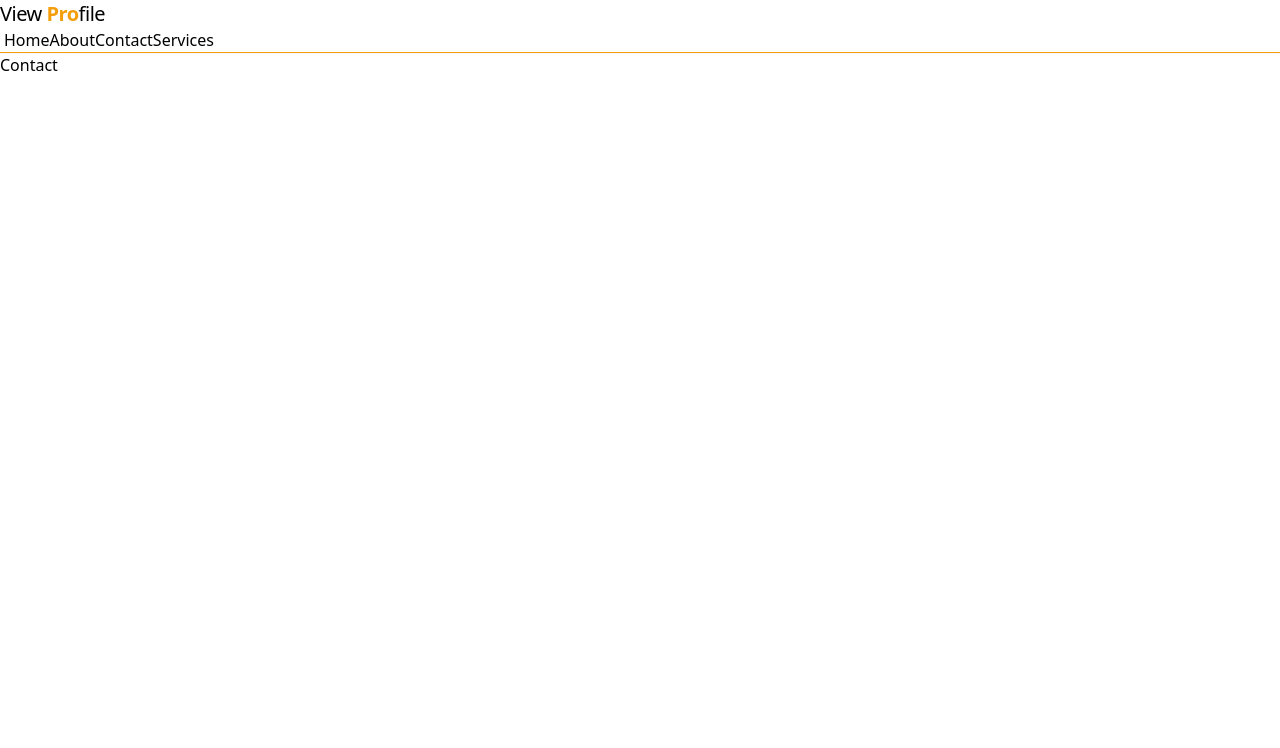
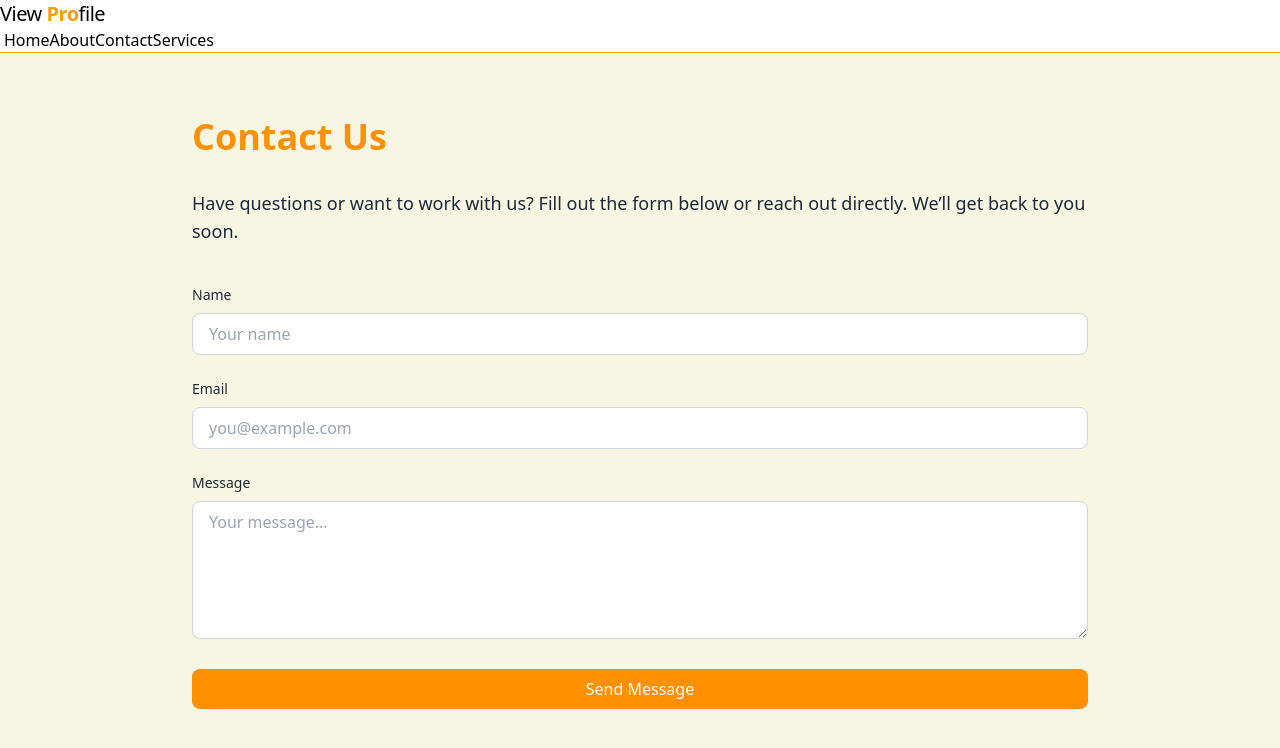
Before and after one commit to AaliyanAslam/github-api-next, a Next.js app: page /contact in a window 1280 px wide. Shown: the top 748 px of the page. Built offline with nearby package versions, Linux system fonts and the light colour scheme.

Commit message:
set about page and contact page ,

```diff
--- a/app/about/page.js
+++ b/app/about/page.js
@@ -1,9 +1,31 @@
-import React from 'react'
+import React from "react";
 
-const page = () => {
+const AboutPage = () => {
   return (
-    <div>About</div>
-  )
-}
+    <section className="min-h-screen bg-[#F6F6E3] text-gray-800 py-16 px-6">
+      <div className="max-w-5xl mx-auto">
+        <h1 className="text-4xl font-bold mb-6 text-[#FF9000] tracking-tight">
+          About Us
+        </h1>
+        <p className="text-lg leading-relaxed mb-6">
+          Welcome to <span className="font-semibold text-[#FF9000]">ViewProfile</span>, your
+          personalized digital presence hub. We help individuals and professionals
+          showcase their work, identity, and contact information in one elegant profile.
+        </p>
+        <p className="text-lg leading-relaxed mb-6">
+          Whether you're a designer, developer, freelancer, or creator, ViewProfile
+          offers a minimal and modern platform to build your personal brand.
+        </p>
+        <div className="mt-8">
+          <h2 className="text-2xl font-semibold mb-3">Our Mission</h2>
+          <p className="text-lg leading-relaxed">
+            Empower every individual with a professional online identity that speaks
+            volumes — clean, simple, and powerful.
+          </p>
+        </div>
+      </div>
+    </section>
+  );
+};
 
-export default page
+export default AboutPage;
--- a/app/contact/page.js
+++ b/app/contact/page.js
@@ -1,9 +1,53 @@
-import React from 'react'
+import React from "react";
 
-const page = () => {
+const ContactPage = () => {
   return (
-    <div>Contact</div>
-  )
-}
+    <section className="min-h-screen bg-[#F6F6E3] text-gray-800 py-16 px-6">
+      <div className="max-w-4xl mx-auto">
+        <h1 className="text-4xl font-bold text-[#FF9000] mb-8">Contact Us</h1>
 
-export default page
+        <p className="text-lg mb-10">
+          Have questions or want to work with us? Fill out the form below or reach out directly. We’ll get back to you soon.
+        </p>
+
+        <form className="grid grid-cols-1 gap-6">
+          <div>
+            <label className="block mb-2 text-sm font-medium">Name</label>
+            <input
+              type="text"
+              placeholder="Your name"
+              className="w-full px-4 py-2 border border-gray-300 rounded-lg focus:outline-none focus:border-[#FF9000]"
+            />
+          </div>
+
+          <div>
+            <label className="block mb-2 text-sm font-medium">Email</label>
+            <input
+              type="email"
+              placeholder="you@example.com"
+              className="w-full px-4 py-2 border border-gray-300 rounded-lg focus:outline-none focus:border-[#FF9000]"
+            />
+          </div>
+
+          <div>
+            <label className="block mb-2 text-sm font-medium">Message</label>
+            <textarea
+              rows={5}
+              placeholder="Your message..."
+              className="w-full px-4 py-2 border border-gray-300 rounded-lg focus:outline-none focus:border-[#FF9000]"
+            ></textarea>
+          </div>
+
+          <button
+            type="submit"
+            className="bg-[#FF9000] text-white py-2 px-6 rounded-lg hover:bg-amber-500 transition duration-200 font-medium"
+          >
+            Send Message
+          </button>
+        </form>
+      </div>
+    </section>
+  );
+};
+
+export default ContactPage;
--- a/app/product/[productId]/page.js
+++ b/app/product/[productId]/page.js
@@ -36,7 +36,7 @@ let data = null
     <h2 className="card-title">{data.name}</h2>
     <p>Click the button to watch on Jetflix app.</p>
     <div className="card-actions justify-end">
-      <button className="btn border-none hover:bg-black hover:text-white duration-500">Watch</button>
+      <button className="btn border border-amber-500 hover:bg-amber-500 text-amber-500 hover:text-white duration-500">Watch</button>
     </div>
   </div>
 </div>
--- a/components/BackBtn.js
+++ b/components/BackBtn.js
@@ -8,7 +8,7 @@ const BackBtn = () => {
   return (
     <div className="relative bottom-5">
       <button
-        className="btn btn-dark hover:bg-[#ff3a3a] border-none bg-white hover:text-white"
+        className="btn btn-dark hover:bg-amber-500 border-none bg-white hover:text-white"
         onClick={() => router.push("/")}
       >
         <MdOutlineArrowBackIosNew />
--- a/components/Input.js
+++ b/components/Input.js
@@ -1,10 +1,13 @@
 "use client";
 import { useForm } from "react-hook-form";
-import React from "react";
+import React , {useState} from "react";
 import { useRouter } from "next/navigation";
+import { motion } from "motion/react"
+
 
 export default function InputForm() {
   const router = useRouter();
+  const [clicked, setClicked] = useState(false);
 
   const {
     register,
@@ -13,8 +16,14 @@ export default function InputForm() {
   } = useForm();
 
   const onSubmit = (data) => {
+    setClicked(true);
     console.log(data);
-    router.push(`/product/${data.username}`);
+    setTimeout(() => {
+      router.push(`/product/${data.username}`);
+      setClicked(false);
+    }, 1200);
+
+
   };
 
   return (
@@ -31,7 +40,7 @@ export default function InputForm() {
           <input
             id="username"
             {...register("username", { required: "Username is required" })}
-            placeholder="e.g. johndoe123"
+            placeholder="eg :  johndoe123"
             className="w-full px-4 py-2 border border-gray-300 rounded-lg focus:outline-none focus:ring-2 focus:ring-[#FF9000] focus:border-transparent transition duration-200"
           />
           {errors.username && (
@@ -39,12 +48,18 @@ export default function InputForm() {
           )}
         </div>
 
-        <button
+        <motion.button
           type="submit"
           className="w-full py-2 px-4  text-amber-500 border border-amber-500 hover:text-white hover:bg-[#FF9000] rounded-lg  transition duration-200 font-medium"
         >
-          Submit
-        </button>
+
+         <motion.span
+        animate={clicked ? { x: 50 } : { x: 0 }}
+        transition={{ duration: 0.1, ease: "easeInOut" }}
+      >
+        Submit
+      </motion.span>
+        </motion.button>
       </form>
     </div>
   );
```
